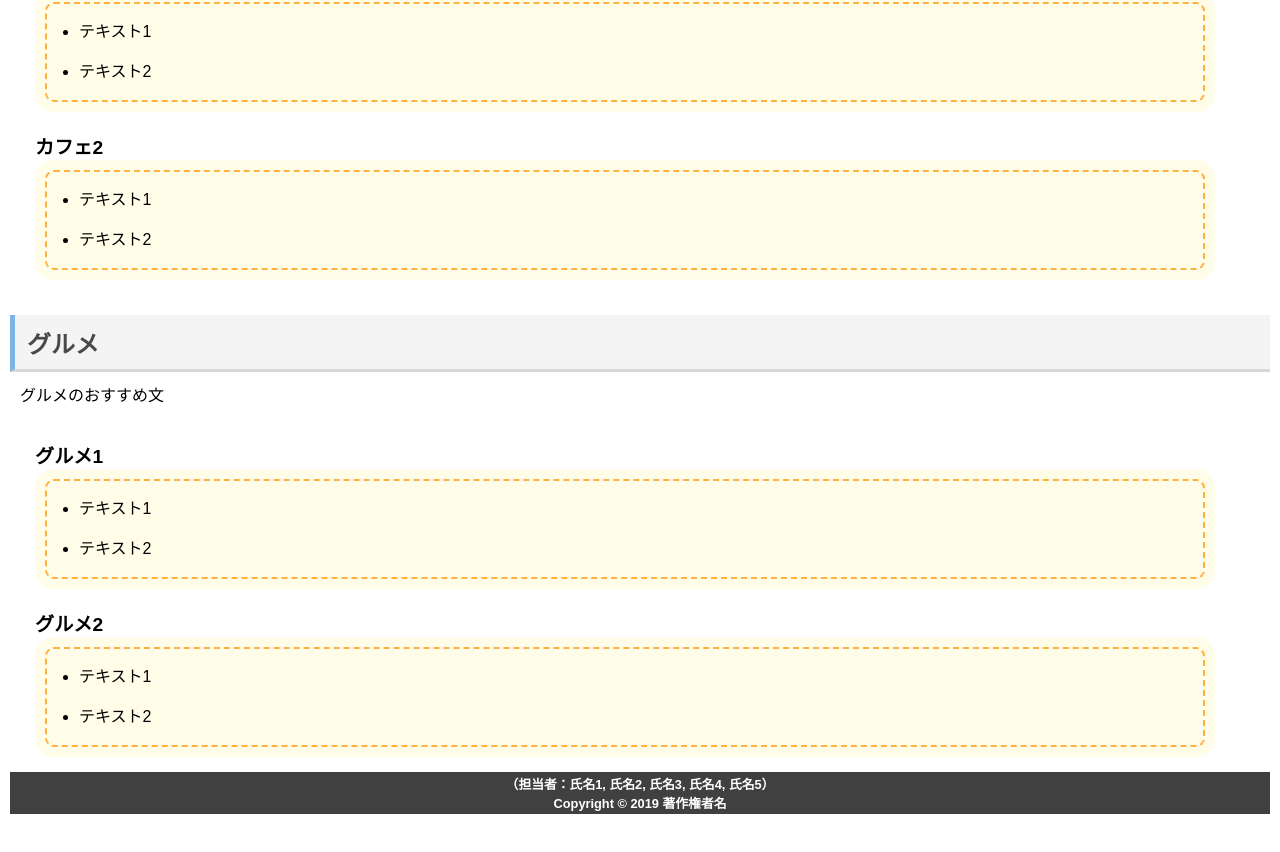
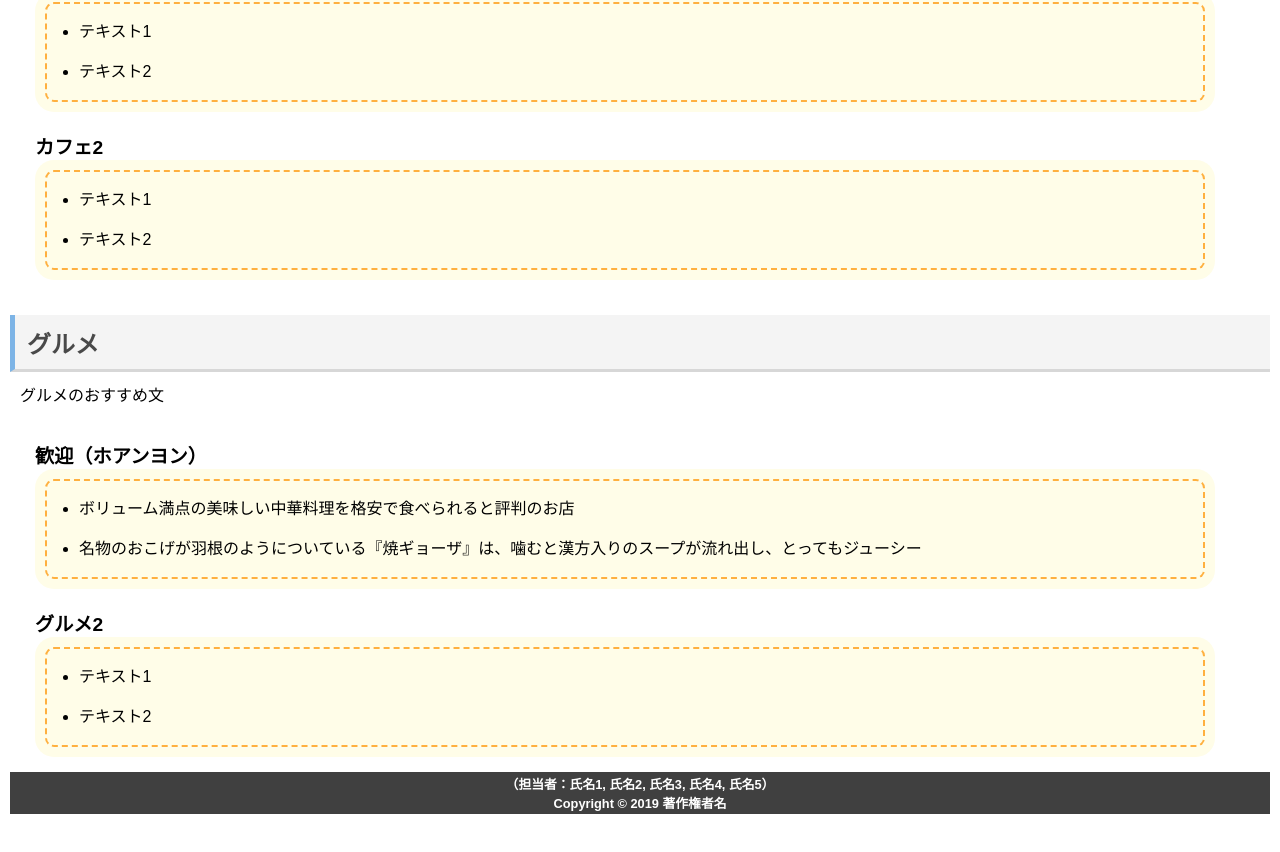
Before and after one commit to gento-kuroda/TokyoSeeing, a plain HTML site: page index.html in a window 1280 px wide. Shown: the part 1792-2644 px from the top of the page. Drawn offline with Linux system fonts and the light colour scheme.

Commit message:
「歓迎（ホアンヨン）」追加

```diff
--- a/index.html
+++ b/index.html
@@ -108,11 +108,11 @@
     <h2>グルメ</h2>
     <p>グルメのおすすめ文</p>
     <dl>
-        <dt>グルメ1</dt>
+        <dt>歓迎（ホアンヨン）</dt>
         <dd>
             <ul>
-                <li>テキスト1</li>
-                <li>テキスト2</li>
+                <li>ボリューム満点の美味しい中華料理を格安で食べられると評判のお店</li>
+                <li>名物のおこげが羽根のようについている『焼ギョーザ』は、噛むと漢方入りのスープが流れ出し、とってもジューシー</li>
             </ul>
         </dd>
         <dt>グルメ2</dt>
```
